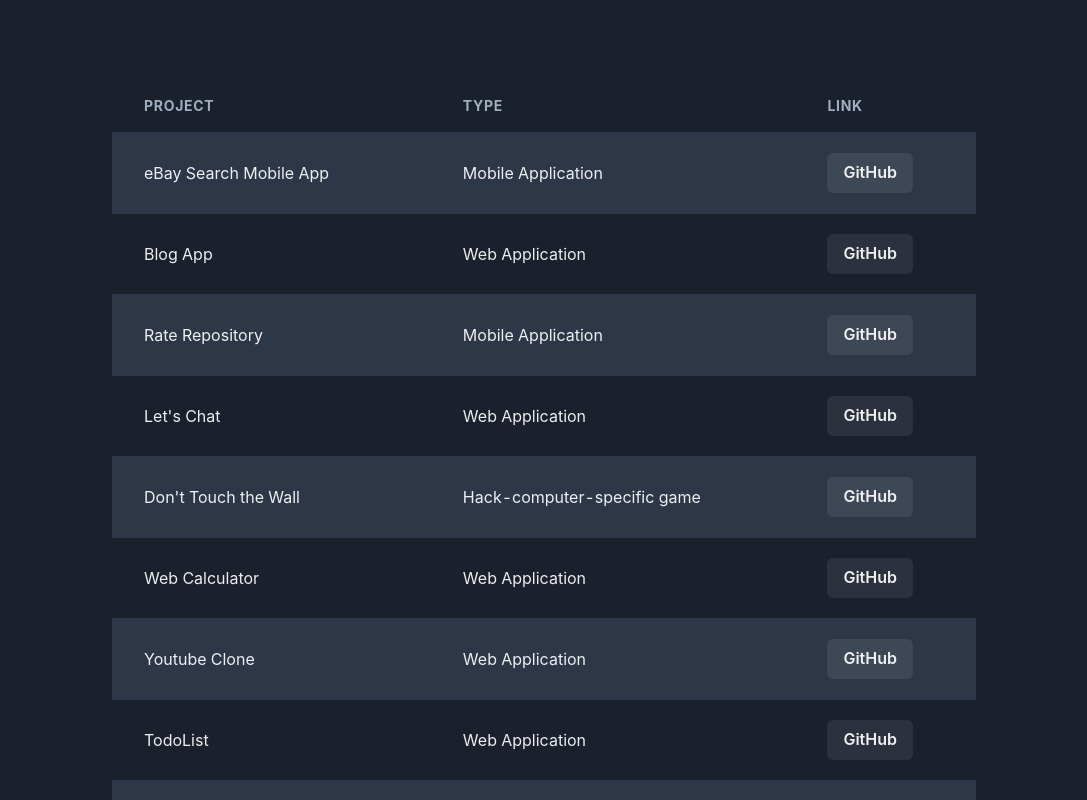
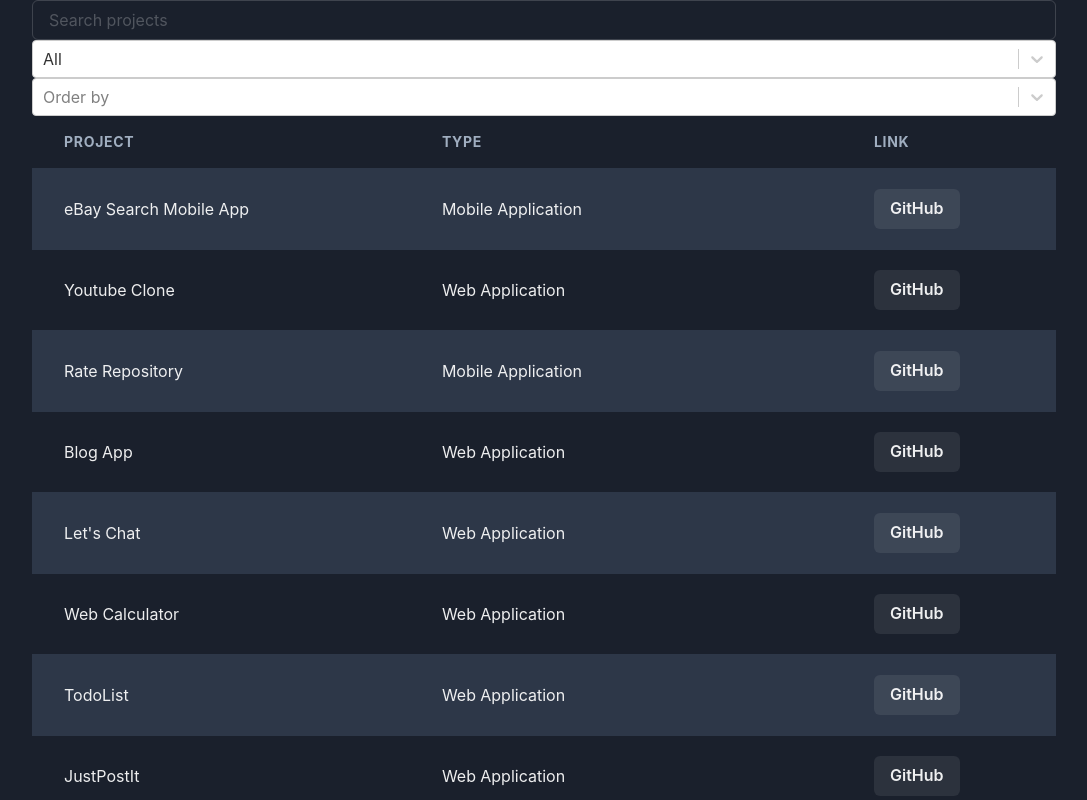
Before and after one commit to yingtu35/yingtu35.github.io, a React (Create React App) app: page /projects in a window 1280 px wide. Shown: the top 800 px of the page, without its empty margins (96-1183 px from the left). Built offline with nearby package versions, Linux system fonts and the light colour scheme.

Commit message:
Add search, type select and sorting in all projects

```diff
--- a/package.json
+++ b/package.json
@@ -10,13 +10,16 @@
     "@testing-library/jest-dom": "^5.16.5",
     "@testing-library/react": "^13.4.0",
     "@testing-library/user-event": "^13.5.0",
+    "debounce": "^2.0.0",
     "framer-motion": "^9.0.2",
+    "lodash": "^4.17.21",
     "react": "^18.2.0",
     "react-dom": "^18.2.0",
     "react-icons": "^4.7.1",
     "react-media": "^1.10.0",
     "react-router-dom": "^6.15.0",
     "react-scripts": "5.0.1",
+    "react-select": "^5.8.0",
     "react-slick": "^0.29.0",
     "web-vitals": "^2.1.4"
   },
--- a/src/App.css
+++ b/src/App.css
@@ -297,7 +297,7 @@
 }
 
 .projects-table-container {
-  margin: 80px;
+  margin: 0px;
   justify-content: center;
 }
 
--- a/src/components/AllProjects.jsx
+++ b/src/components/AllProjects.jsx
@@ -1,14 +1,76 @@
+import React, { useState } from "react";
+import Select from "react-select";
+import { Box, Input} from "@chakra-ui/react";
 import { Flex, TableContainer, Table, TableCaption, Thead, Tbody, Tfoot, Tr, Th, Td, Button } from "@chakra-ui/react"
+import debounce from 'lodash.debounce';
 import { projects, moreProjects } from "../data/projects.js"
 
-// TODO: add a search bar to search for projects
-// TODO: add a filter to filter projects by type
-// TODO: add a sort function to sort projects by date, type, etc.
+const sortOptions = [
+  { value: "option1", label: "Dates (new to old)" },
+  { value: "option2", label: "Dates (old to new)" },
+  { value: "option3", label: "Types" },
+];
+
 // TODO: add a pagination to show 10 projects per page
 const AllProjects = () => {
+  const [searchTitle, setSearchTitle] = useState("");
+  const [selectedType, setSelectedType] = useState({ value: "All", label: "All" });
+  const [selectedSort, setSelectedSort] = useState({ value: "option1", label: "Dates (new to old)" });
   const allProjects = projects.concat(moreProjects);
+  // Create a array that contains non duplicated types of projects
+  // Add a default option called "all" to the array
+  const types = allProjects.map((project) => project.type);
+  const typesSet = new Set(types);
+  const typesOptions = Array.from(typesSet).map((type) => {
+    return { value: type, label: type };
+  });
+  typesOptions.unshift({ value: "All", label: "All" });
+
+  const onSearchTitleChange = (e) => {
+    handleSearchTitle(e.target.value);
+  };
+
+  const handleSearchTitle = debounce(value => {
+    setSearchTitle(value);
+  }, 500);
+
+  const onSelectTypeChange = (value) => {
+    setSelectedType(value);
+  }
+  const onSelectSortChange = (value) => {
+    setSelectedSort(value);
+  }
   // console.log(allProjects)
+
+  const filteredProjects = allProjects.filter((project) => {
+    return project.title.toLowerCase().includes(searchTitle.toLowerCase());
+  });
+  const typesFilteredProjects = selectedType.value === "All" ? filteredProjects : filteredProjects.filter((project) => {
+    return project.type === selectedType.value;
+  });
+  // console.log(typesFilteredProjects)
+  // sort projects by selected sort option
+  const sortedProjects = selectedSort.value === "option1" ?
+    typesFilteredProjects.sort((a, b) => b.createdAt - a.createdAt) : selectedSort.value === "option2" ?
+    typesFilteredProjects.sort((a, b) => a.createdAt - b.createdAt) :
+    typesFilteredProjects.sort((a, b) => a.type.localeCompare(b.type));
   return (
+    <Box>
+      <Input
+        placeholder="Search projects"
+        onChange={onSearchTitleChange}
+        />
+      <Select
+        placeholder="Select a type"
+        value={selectedType}
+        options={typesOptions}
+        onChange={onSelectTypeChange}
+      />
+      <Select
+        placeholder="Order by"
+        options={sortOptions}
+        onChange={onSelectSortChange}
+      />
       <Flex className="projects-table-container">
         <TableContainer sx={{flexGrow: 1}}>
           <Table size="lg" variant='striped' colorScheme='gray'>
@@ -21,7 +83,7 @@
               </Tr>
             </Thead>
             <Tbody>
-            {allProjects.map((project) => (
+              {sortedProjects.map((project) => (
                 <Tr key={project.title}>
                   <Td>{project.title}</Td>
                   <Td>{project.type}</Td>
@@ -48,6 +110,7 @@
           </Table>
         </TableContainer>
       </Flex>
+    </Box>
   )
 }
 
--- a/src/data/projects.js
+++ b/src/data/projects.js
@@ -45,7 +45,7 @@
   {
     title: "eBay Search Mobile App",
     type: "Mobile Application",
-    createdAt: "Dec. 2023",
+    createdAt: new Date(2023, 12),
     logo: ebaySearchHome,
     src: [ebaySearchResult, ebaySearchProduct],
     description: `As a course project, eBay Search Mobile app is a android mobile application for searching products on eBay.
@@ -62,7 +62,7 @@
     type: "Web Application",
     logo: blogAppLogo,
     src: [blogAppLogin, blogAppBlogs],
-    createdAt: "Apr. 2023",
+    createdAt: new Date(2023, 4),
     description: "Wanna share your blogs? You have come to thr right place! Blog App is a awesome blog platform to share yourself with the world!",
     bulletpoints: [
       "Created a full-stack application with React, Express.js, Node.js, and MongoDB for users to view, post, and share blogs",
@@ -77,7 +77,7 @@
     type: "Mobile Application",
     logo: rateRepositoryLogo,
     src: [rateRepositoryHome, rateRepositoryRepo],
-    createdAt: "Jun. 2023",
+    createdAt: new Date(2023, 6),
     description: "Rate Repository is a mobile application to search, view, rate, comment GitHub repositories (currently offline) with a single touch.",
     bulletpoints: [
       "Designed a front-end view using React Native and Apollo Client to search, rate, comment, and link to mock GitHub repositories",
@@ -91,6 +91,7 @@
     type: "Web Application",
     logo: letsChatLogo,
     src: [letsChatLobby, letsChatRoom],
+    createdAt: new Date(2023, 3),
     description: "Lets-Chat is a web application built on React and Flask. Using WebSocket protocol, users can chat easily in chat rooms they create or from other users.",
     bulletpoints: [
       "Built a full-stack chatting app with React for frontend design, SocketIO for bidirectional communication, Flask and MySQL for backend and database",
@@ -104,6 +105,7 @@
     type: "Hack-computer-specific game",
     logo: DontTouchTheWallLogo,
     src: [level_1, level_2],
+    createdAt: new Date(2022, 7),
     description: "Don't Touch The Wall is a game built to challenge your abilities of judgment, speed, and experience! You have to move the ball from the starting line to the end without touching any of the walls in the game. Also, be careful of the timer! The game has a total of 3 levels and the difficulty gets crazy level after level. Can you pass all of them?",
     bulletpoints: [
       "Used Object-oriented programming language Jack to build the game",
@@ -117,6 +119,7 @@
     type: "Web Application",
     logo: webCalculatorImage,
     src: [calculatorImage],
+    createdAt: new Date(2023, 1),
     description: "This app features a simple web calculator written in HTML, CSS, and vanilla JavaScript. It supports basic arithmetic calculations, including addition, subtraction, multiplication, and division. It also supports the toggle positive/negative button and percent button. The logic of the calculator is meant to mimic the iPhone built-in calculator, but I add a \"backspace\" button to enhance the usability of the calculator.",
     bulletpoints: [
       "Designed a full-fledged calculator with HTML, CSS for displaying pages, and JavaScript for complex logic",
@@ -131,7 +134,7 @@
   {
     title: "Youtube Clone",
     type: "Web Application",
-    createdAt: "Sep. 2023",
+    createdAt: new Date(2023, 9),
     src: [todoListSignup, todoListMain],
     description: `Todo List is a web application that uses basic CRUD operations for accessing and storing users' to-do lists.
     This app is built on the React.js framework as the frontend and FastAPI as the backend.
@@ -147,7 +150,7 @@
   {
     title: "TodoList",
     type: "Web Application",
-    createdAt: "Dec. 2022",
+    createdAt: new Date(2022, 12),
     src: [todoListSignup, todoListMain],
     description: `Todo List is a web application that uses basic CRUD operations for accessing and storing users' to-do lists.
     This app is built on the React.js framework as the frontend and FastAPI as the backend.
@@ -163,7 +166,7 @@
   {
     title: "JustPostIt",
     type: "Web Application",
-    createdAt: "Dec. 2022",
+    createdAt: new Date(2022, 12),
     logo: justPostItLogo,
     src: [justPostItInput],
     description: `Just Post It is a web application that helps you remember tasks, schedules, homework assignments, meeting appointments, etc
@@ -181,7 +184,7 @@
   {
     title: "Housing Prediction",
     type: "Machine Learning",
-    createdAt: "Jan. 2023",
+    createdAt: new Date(2022, 10),
     src: [analysis, loss],
     description: "This is a self-motivated project to predict the house prices from 1,500 houses with each having 72 features. In the project, I significantly enhanced my skills in:",
     bulletpoints: [
@@ -196,7 +199,7 @@
   {
     title: "Music Paradise",
     type: "Web Application",
-    createdAt: "Dec. 2022",
+    createdAt: new Date(2022, 11),
     src: [],
     description: `Music Paradise is a collaborative music controlling web application
     You can be a host, create a room, and invite your friends to join by sharing the room code.
@@ -212,7 +215,7 @@
     title: "Space Invaders",
     type: "Game",
     logo: spaceInvaderImage,
-    createdAt: "July 2022",
+    createdAt: new Date(2022, 7),
     src: [gameplay, gameover],
     description: `Space Invaders is a classic arcade video game built using a functional programming language called Beginning Student Language (BSL).
     In the game, the space invaders keep randomly jamming into the screen.
@@ -230,7 +233,7 @@
     type: "Desktop application",
     logo: christmasMapLogo,
     src: [christmasMap1, christmasMap2],
-    createdAt: "Jan. 2022",
+    createdAt: new Date(2022, 1),
     description: "Christmas Attractions Map is a team project of the Fall 2021 ccClub online Python courses. It features a map rich of Christmas Attractions in Taiwan.",
     bulletpoints: [
       "Led a team of four members to develop a Christmas Attractions-oriented map in Taiwan using Selenium, Folium, and wxPython",
```
Also changed, not shown: 1 other file (tests, documents, lock files or other folders). Lines whose indentation alone changed are shown as unchanged.
